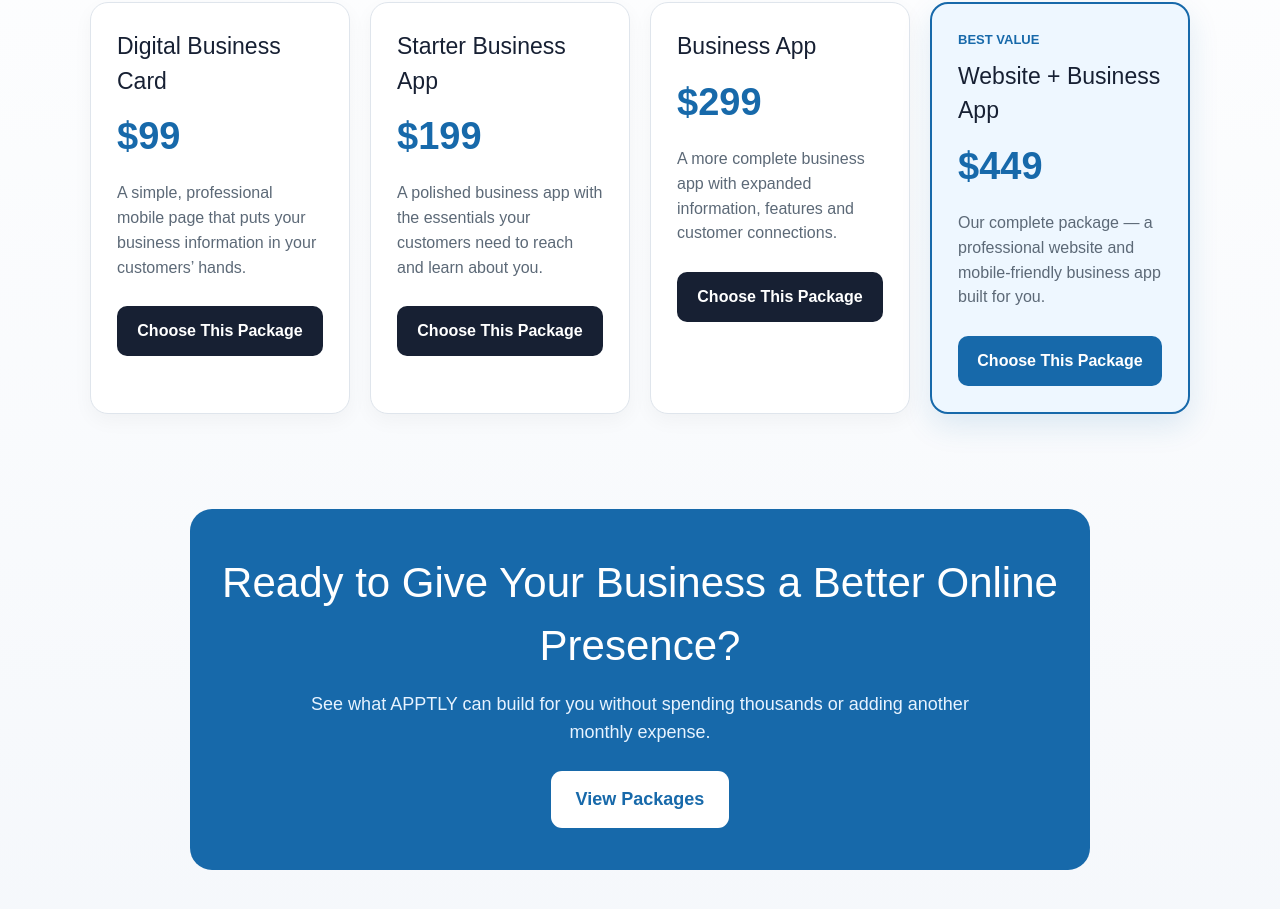
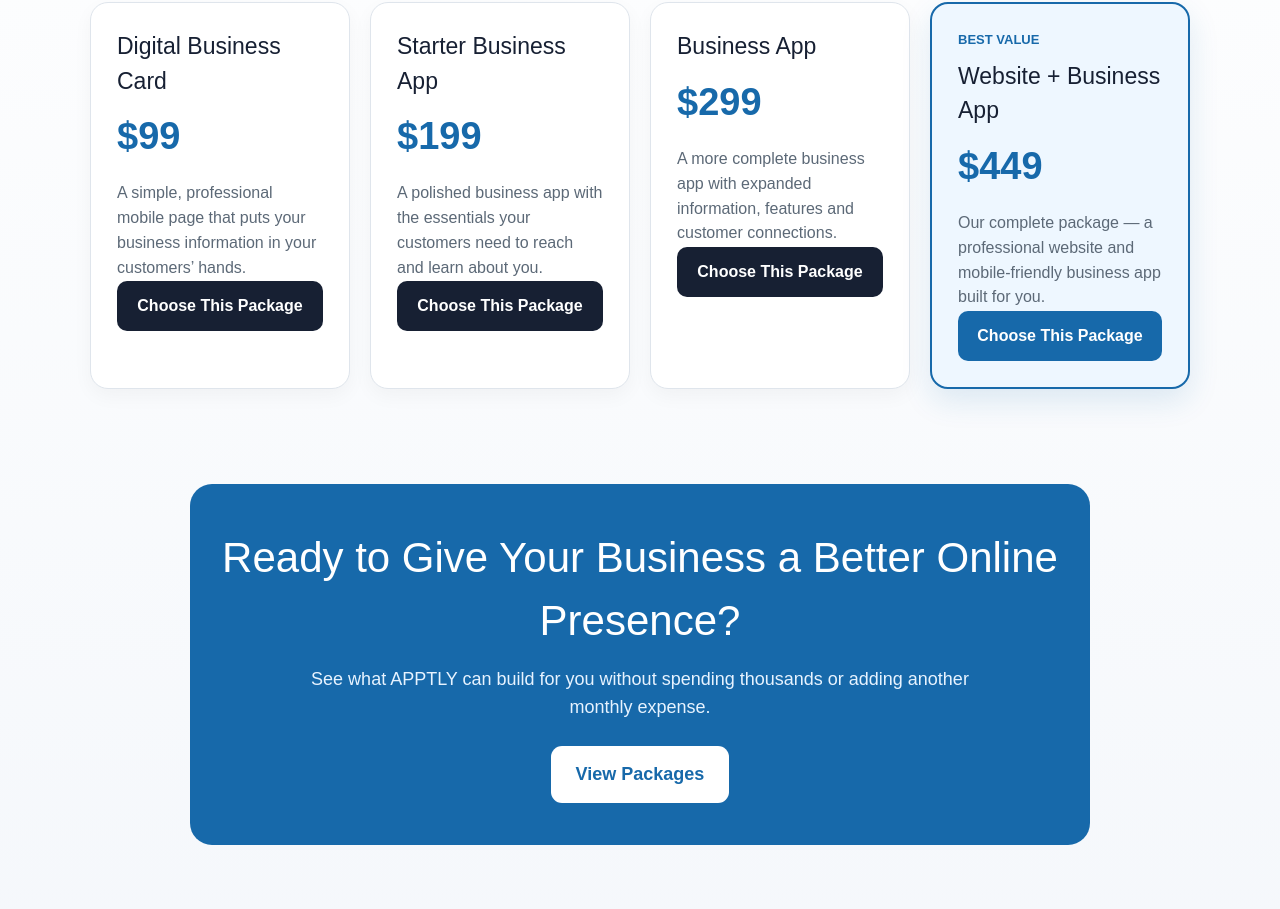
Before and after one commit to myapptly/apptly-website, a Next.js app: page /chatgpt in a window 1280 px wide. Shown: the part 1597-2506 px from the top of the page. Built offline with nearby package versions, Linux system fonts and the light colour scheme.

Commit message:
Fix package line

```diff
--- a/app/chatgpt/page.tsx
+++ b/app/chatgpt/page.tsx
@@ -399,7 +399,7 @@ export default function ChatGPTLandingPage() {
                   style={{
                     color: "#5c6977",
                     lineHeight: 1.55,
-                    minHeight: 125,
+                    minHeight: 100,
                   }}
                 >
                   {pkg.description}
```
